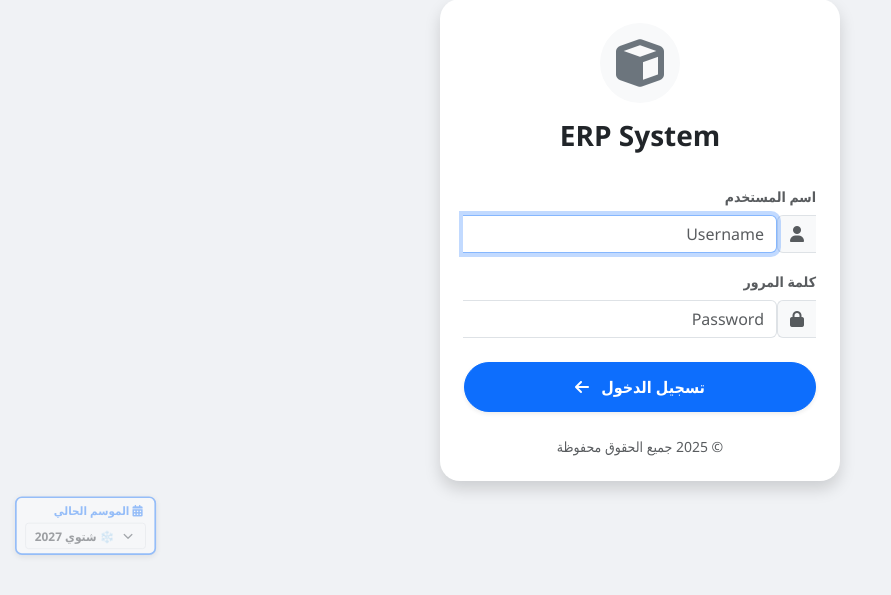
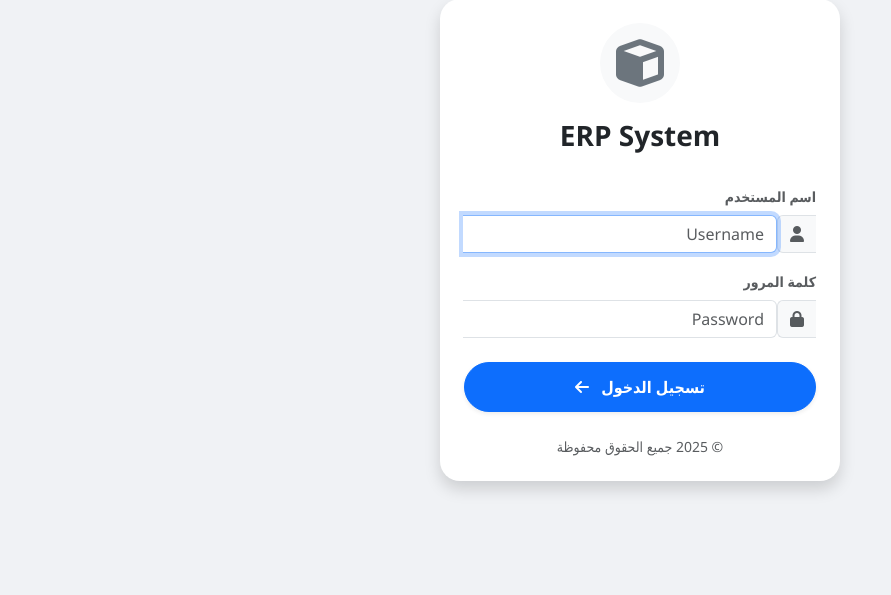
Before and after one commit to Hashem-Ghonaim/4brother_erp_v2, a Flask app: page /login in a window 1280 px wide. Shown: the part 160-755 px from the top of the page, without its empty margins (0-891 px from the left). Run offline with Flask 3, Linux system fonts and the light colour scheme; data that the repository does not hold is empty.

Commit message:
fix: remove global season selector from pos and login as it is not needed and breaks layout

```diff
--- a/templates/login.html
+++ b/templates/login.html
@@ -184,17 +184,5 @@
     </script>
 
 
-<!-- GLOBAL SEASON SELECTOR -->
-<div class="no-print" onmouseover="this.style.opacity='1'; this.style.transform='scale(1)';" onmouseout="this.style.opacity='0.4'; this.style.transform='scale(0.85)';" style="position: fixed; bottom: 85px; left: 15px; z-index: 99999; background: white; padding: 5px 10px; border-radius: 8px; box-shadow: 0 2px 8px rgba(0,0,0,0.2); border: 2px solid var(--primary, #0d6efd); transform: scale(0.85); transform-origin: bottom left; opacity: 0.4; transition: all 0.3s ease;">
-    <form action="/set_season_post" method="POST" id="global-season-form" style="margin: 0;">
-        <label for="global_season_select" class="fw-bold mb-1 d-block text-primary" style="font-size: 0.85rem;"><i class="fas fa-calendar-alt me-1"></i> الموسم الحالي</label>
-        <select name="season" id="global_season_select" class="form-select form-select-sm" onchange="document.getElementById('global-season-form').submit();" style="min-width: 120px; font-weight: bold; cursor: pointer;">
-            <option value="صيفي 2026" {% if active_season == 'صيفي 2026' %}selected{% endif %}>☀️ صيفي 2026</option>
-            <option value="شتوي 2027" {% if active_season == 'شتوي 2027' %}selected{% endif %}>❄️ شتوي 2027</option>
-        </select>
-    </form>
-</div>
-<!-- END GLOBAL SEASON SELECTOR -->
-
 </body>
 </html>
```
Also changed, not shown: templates/pos.html (+0 -12 lines).
